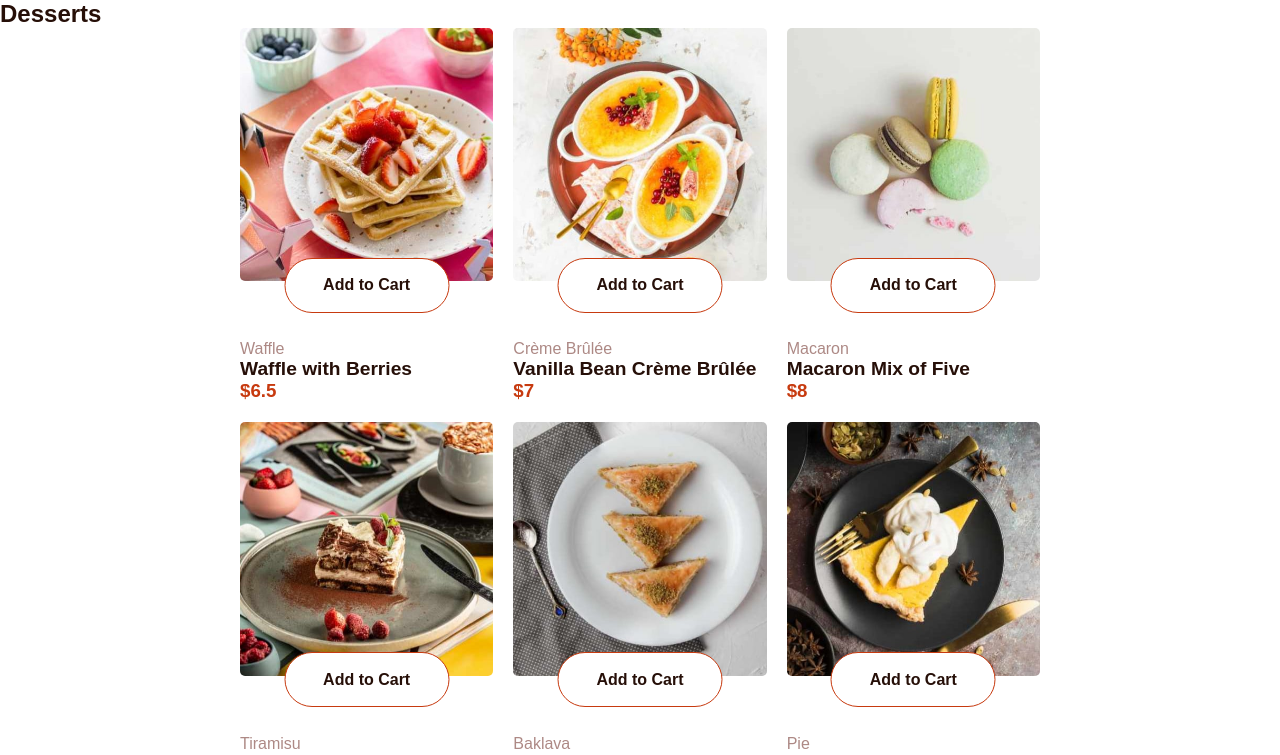
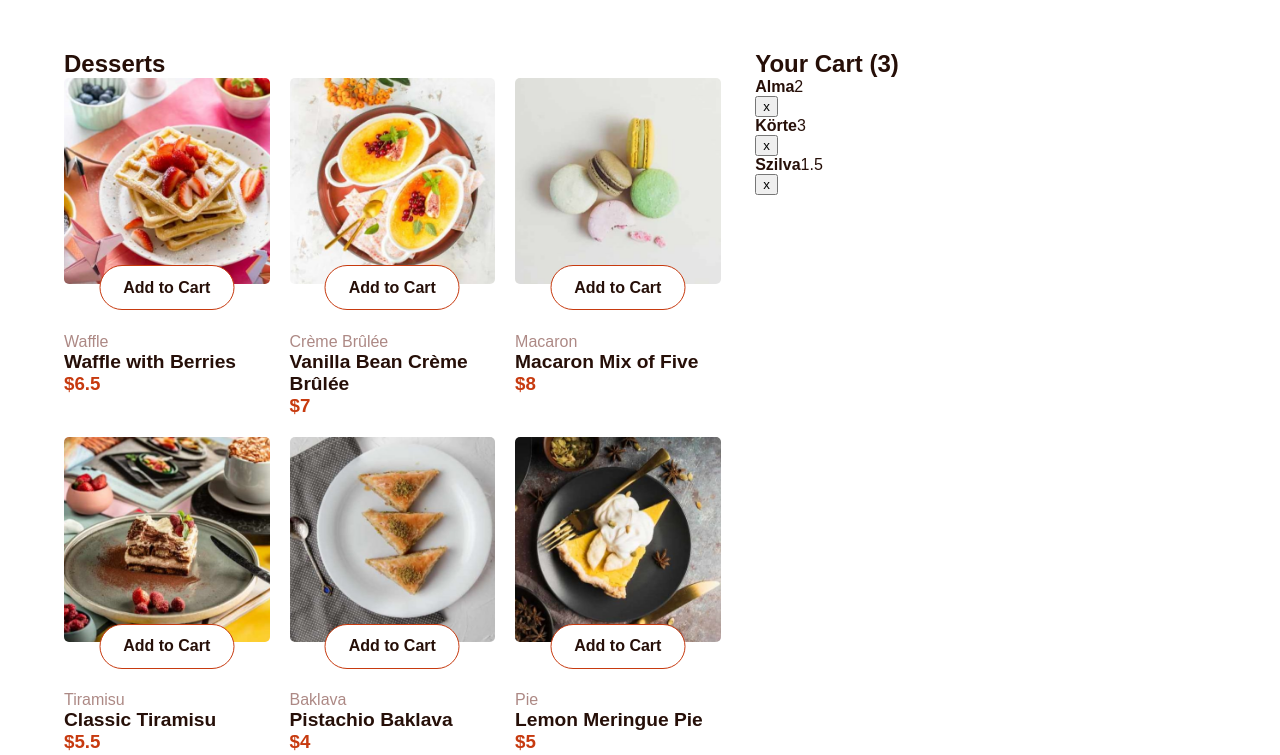
Before and after one commit to Cyri0/13BC-desserts, a React (Vite) app in the folder desserts-frontend/: page / in a window 1280 px wide. Shown: the top 755 px of the page. Built offline with nearby package versions, Linux system fonts and the light colour scheme.

Commit message:
cart and cart item components created

```diff
--- /dev/null
+++ b/desserts-frontend/src/components/Cart.tsx
@@ -0,0 +1,23 @@
+import { useState } from "react"
+import CartItem from "./CartItem"
+
+export type CartItemType = {
+    name: string,
+    price: number
+}
+
+const Cart = () => {
+  const [cart, setCart] = useState<CartItemType[]>([
+    {name:"Alma", price: 2},
+    {name:"Körte", price: 3},
+    {name:"Szilva", price: 1.5},
+  ])
+  return (
+    <aside className="cart">
+        <h2>Your Cart ({cart.length})</h2>
+        {cart.map(cartitem => <CartItem {...cartitem} />)}
+    </aside>
+  )
+}
+
+export default Cart
--- /dev/null
+++ b/desserts-frontend/src/components/CartItem.tsx
@@ -0,0 +1,15 @@
+import { CartItemType } from "./Cart"
+
+const CartItem = (props: CartItemType) => {
+  return (
+    <div className="cart-item">
+        <div>
+            <strong>{props.name}</strong>
+            <span>{props.price}</span>
+        </div>
+        <button>x</button>
+    </div>
+  )
+}
+
+export default CartItem
--- a/desserts-frontend/src/index.css
+++ b/desserts-frontend/src/index.css
@@ -21,10 +21,22 @@
 .cards-grid{
   display: grid;
   grid-template-columns: repeat(3, 1fr);
+
+  margin: auto;
+  gap: 20px;
+}
+
+.dessert-panel{
   max-width: 800px;
   width: 95%;
+}
+
+.home{
+  display: grid;
+  grid-template-columns: 3fr 2fr;
+  max-width: 90%;
   margin: auto;
-  gap: 20px;
+  margin-top: 50px;
 }
 
 .dessert-card{
@@ -50,7 +62,7 @@
 }
 
 .add-btn{
-  --height: 55px;
+  --height: 45px;
   height: var(--height);
   aspect-ratio: 3;
   display: flex;
--- a/desserts-frontend/src/pages/Home.tsx
+++ b/desserts-frontend/src/pages/Home.tsx
@@ -1,6 +1,7 @@
 import { useEffect, useState } from "react"
 import DessertCard from "../components/DessertCard"
 import { DessertCardProp } from "../components/DessertCard"
+import Cart from "../components/Cart"
 
 const Home = () => {
   const [desserts, setDesserts]  = useState<DessertCardProp[]>([])
@@ -15,8 +16,8 @@ const Home = () => {
   },[])
 
   return (
-    <div>
-        <section>
+    <div className="home">
+        <section className="dessert-panel">
         <h1>Desserts</h1>
         <div className="cards-grid">
             {
@@ -24,6 +25,8 @@ const Home = () => {
             }
         </div>
         </section>
+
+        <Cart />
     </div>
   )
 }
```
